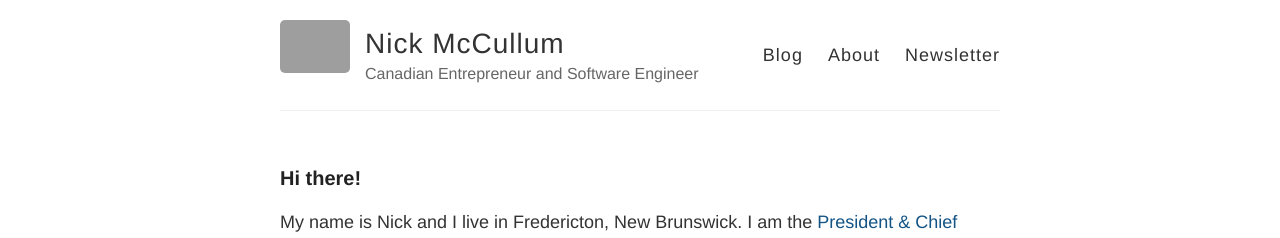
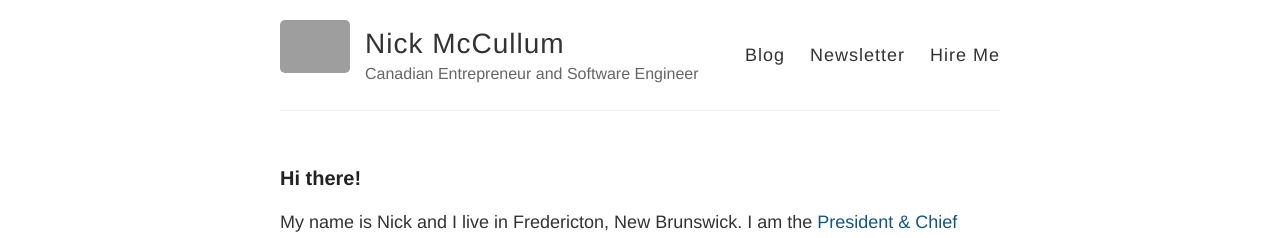
Before and after one commit to rosyberti/website, a Jekyll site: the page built from index.html, in a window 1280 px wide. Shown: the top 238 px of the page. Built offline with Jekyll 4.4.1, drawn with Linux system fonts in a browser that asks for light colours; grey boxes are pictures that could not be loaded.

Commit message:
3 changes
1. changed Blog hyperlink to /blog/
2. added 'Hire Me' hyperlinked to /hire-me/
3. removed About (which had been hyperlinked to /about/)

```diff
--- a/_layouts/default.html
+++ b/_layouts/default.html
@@ -27,9 +27,9 @@
           </div>
 
           <nav>
-            <a href="{{ site.baseurl }}/">Blog</a>
-            <a href="{{ site.baseurl }}/about">About</a>
-            <a href="{{ site.baseurl }}/newsletter">Newsletter</a>
+            <a href="{{ site.baseurl }}/blog/">Blog</a>
+            <a href="{{ site.baseurl }}/newsletter/">Newsletter</a>
+            <a href="{{ site.baseurl }}/hire-me/">Hire Me</a>
           </nav>
         </header>
       </div>
```
